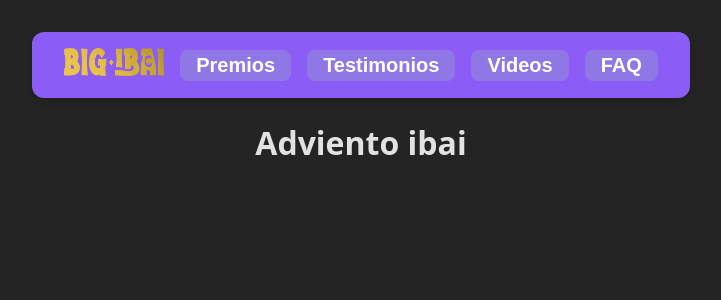
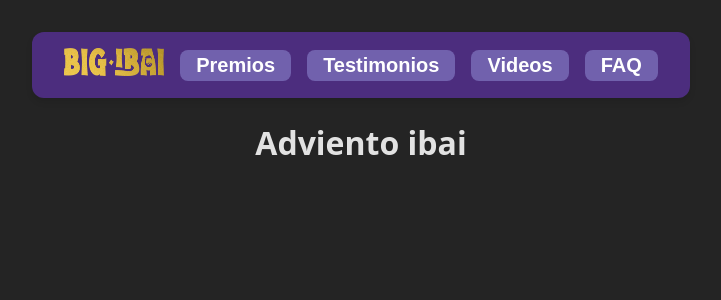
Before and after one commit to OGBiggieCheese/AdvientoIbai, a React (Vite) app: page / in a window 1280 px wide. Shown: the top 300 px of the page, without its empty margins (279-1000 px from the left). Built offline with nearby package versions, Linux system fonts and the light colour scheme.

Commit message:
Fix: navbar color

```diff
--- a/src/components/navbar/navbar.module.scss
+++ b/src/components/navbar/navbar.module.scss
@@ -3,7 +3,7 @@
 .navbar {
   position: sticky;
   top: 8px;
-  background-color: #8B5CF6; // Violet color
+  background-color: var(--color-purple);
   padding: 1rem 0;
   border-radius: 12px;
   box-shadow: 0 4px 6px rgba(0, 0, 0, 0.1);
@@ -42,7 +42,7 @@
 }
 
 .navButton {
-  background-color: var(--color-purple-button); // Lighter violet
+  background-color: var(--color-purple-button);
   color: white;
   border: none;
   padding: 4px 16px;
@@ -53,7 +53,7 @@
   transition: all 0.3s ease;
 
   &:hover {
-    background-color: var(--color-purple-button); // Even lighter violet on hover
+    background-color: var(--color-purple-button);
     transform: rotate(0.7deg);
     opacity: 0.8;
   }
@@ -63,7 +63,7 @@
   }
 }
 
-// Responsive design
+
 @media (max-width: 768px) {
   .navbarContainer {
     flex-direction: column;
```
